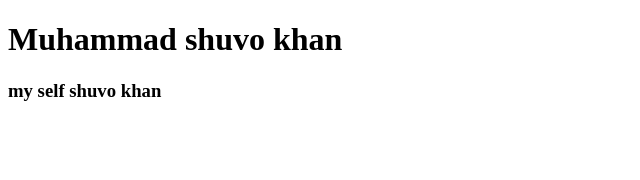
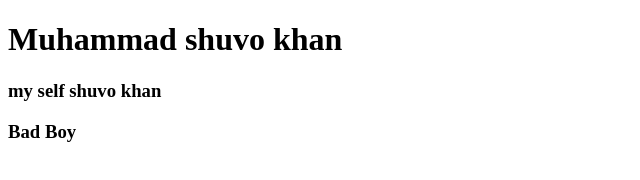
Before and after one commit to abrarmedul/shuvo-khan, a plain HTML site: page index.html in a window 1280 px wide. Shown: the full height of the page, 0-640 px from the left. Drawn offline with Linux system fonts and the light colour scheme.

Commit message:
first commit

```diff
--- a/index.html
+++ b/index.html
@@ -8,6 +8,7 @@
 </head>
 <body>
     <h1> Muhammad shuvo khan </h1>
-<h3>my self shuvo khan</h3>
+    <h3>my self shuvo khan</h3>
+    <h3>Bad Boy</h3>
 </body>
 </html>
```
